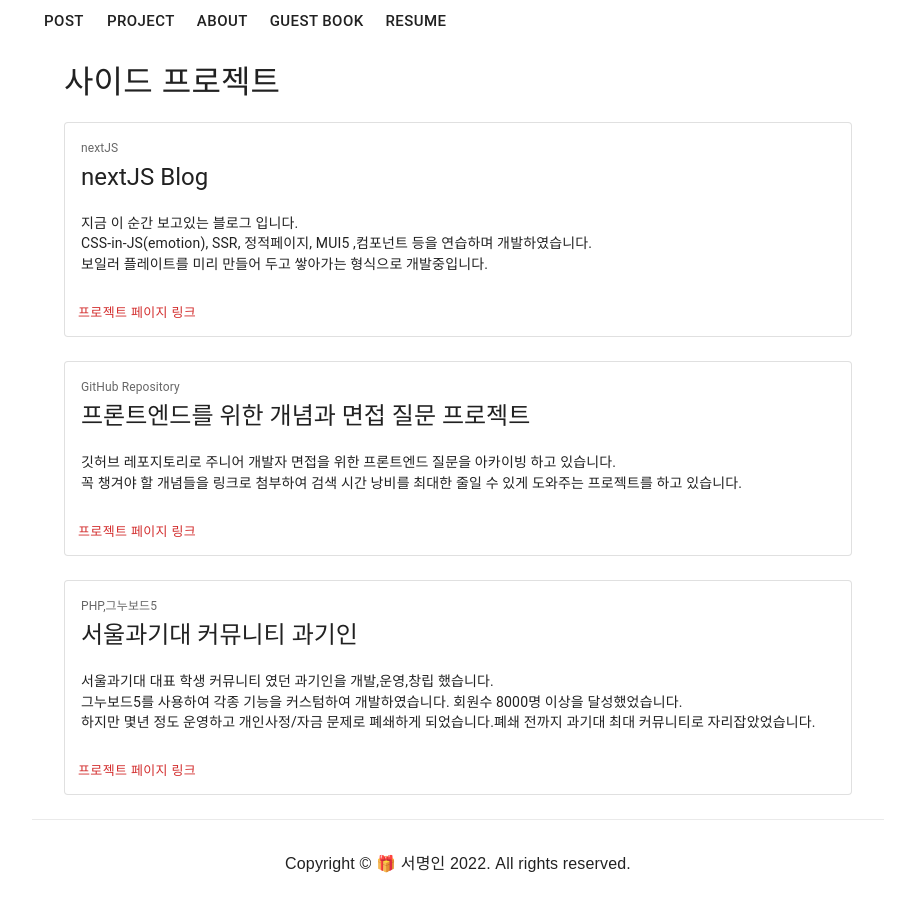
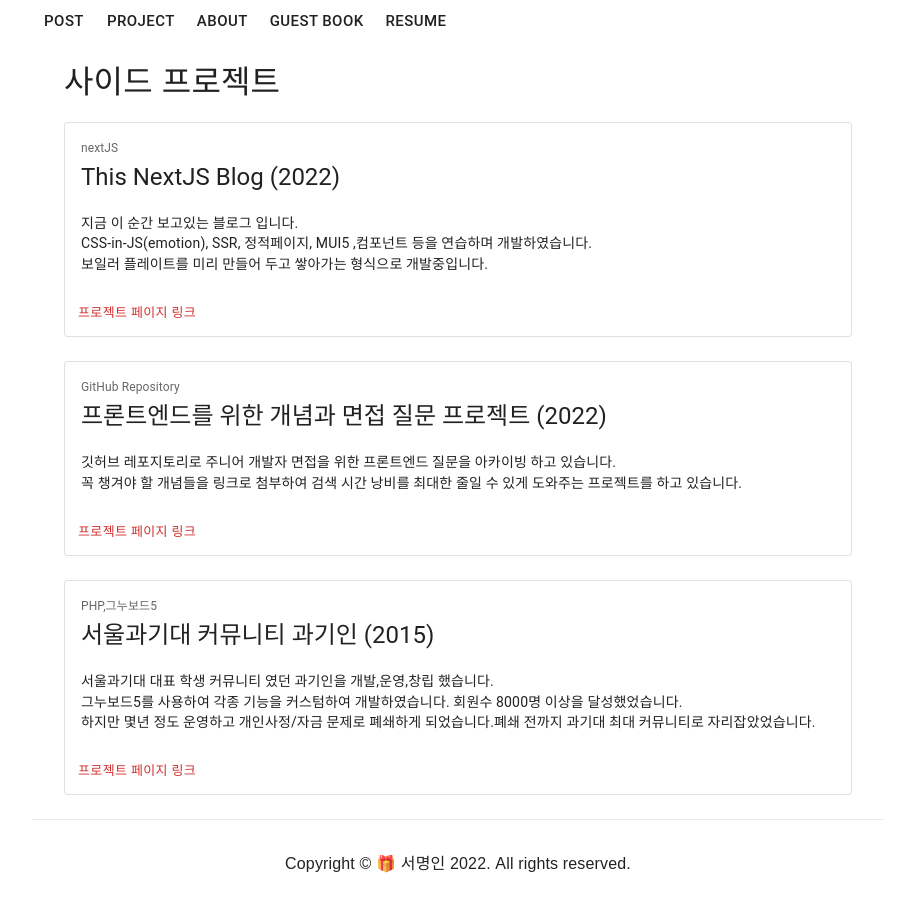
Before and after one commit to smee6/nextJS_Blog, a Next.js app: page /blog/project in a window 1280 px wide. Shown: the whole page, without its empty margins (182-1097 px from the left). Built offline with nearby package versions, Linux system fonts and the light colour scheme.

Commit message:
year add

```diff
--- a/package.json
+++ b/package.json
@@ -8,7 +8,6 @@
     "start": "next start",
     "lint": "next lint",
     "deploy-gh-pages": "rm -rf node_modules/.cache && next build && next export && touch out/.nojekyll && git add -f out/ && git checkout -b temp-for-deploy-gh-pages && git commit -m \"Deploy Next.js to gh-pages\" && git subtree split --prefix out -b gh-pages && git push -f origin gh-pages:gh-pages && git branch -D gh-pages && git checkout main && git branch -D temp-for-deploy-gh-pages"
-
 
   },
   "dependencies": {
--- a/pages/blog/project.js
+++ b/pages/blog/project.js
@@ -8,20 +8,20 @@ export default function Project() {
                 사이드 프로젝트
             </div>
             <ProjectBox type={'nextJS'}
-                title={'nextJS Blog'}
+                title={'This NextJS Blog (2022)'}
                 content={`지금 이 순간 보고있는 블로그 입니다.
                     CSS-in-JS(emotion), SSR, 정적페이지, MUI5 ,컴포넌트 등을 연습하며 개발하였습니다.
                     보일러 플레이트를 미리 만들어 두고 쌓아가는 형식으로 개발중입니다.`}
                 link={'/'}
             />
             <ProjectBox type={'GitHub Repository'}
-                title={'프론트엔드를 위한 개념과 면접 질문 프로젝트'}
+                title={'프론트엔드를 위한 개념과 면접 질문 프로젝트 (2022)'}
                 content={`깃허브 레포지토리로 주니어 개발자 면접을 위한 프론트엔드 질문을 아카이빙 하고 있습니다.
                     꼭 챙겨야 할 개념들을 링크로 첨부하여 검색 시간 낭비를 최대한 줄일 수 있게 도와주는 프로젝트를 하고 있습니다.`}
                 link={'https://github.com/smee6/JS_FrontEnd'}
             />
             <ProjectBox type={'PHP,그누보드5'}
-                title={'서울과기대 커뮤니티 과기인'}
+                title={'서울과기대 커뮤니티 과기인 (2015)'}
                 content={`서울과기대 대표 학생 커뮤니티 였던 과기인을 개발,운영,창립 했습니다.
                         그누보드5를 사용하여 각종 기능을 커스텀하여 개발하였습니다. 회원수 8000명 이상을 달성했었습니다.
                         하지만 몇년 정도 운영하고 개인사정/자금 문제로 폐쇄하게 되었습니다.폐쇄 전까지 과기대 최대 커뮤니티로 자리잡았었습니다.`}
```
Also changed, not shown: pages/_documents.js (line endings or trailing spaces).
